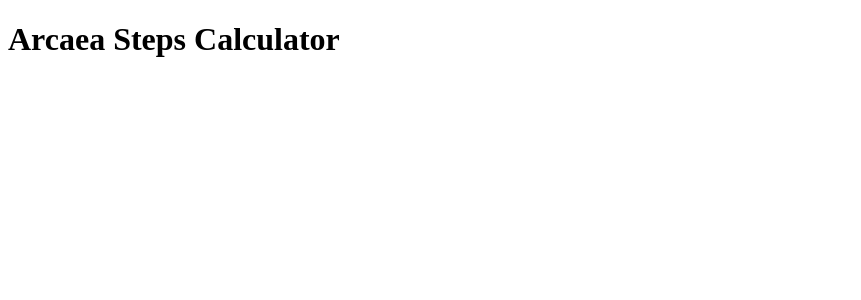
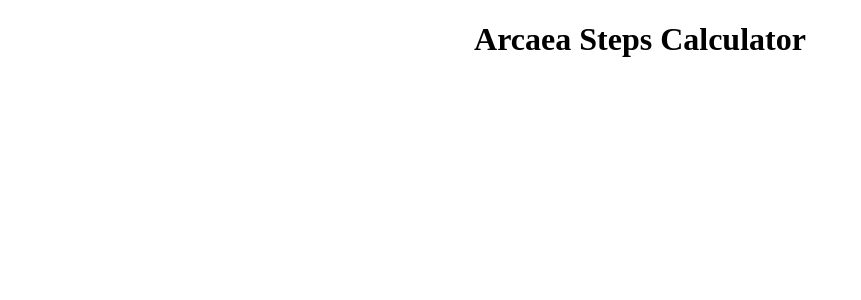
Before and after one commit to HyDevelop/ArcaeaStepsCalculator, a Vue app: page / in a window 1280 px wide. Shown: the top 300 px of the page, without its empty margins (0-861 px from the left). Built offline with nearby package versions, Linux system fonts and the light colour scheme.

Commit message:
[S] Center text

```diff
--- a/src/app/App.vue
+++ b/src/app/App.vue
@@ -17,4 +17,8 @@
 </script>
 
 <style lang="scss">
+    #app
+    {
+        text-align: center;
+    }
 </style>
```
